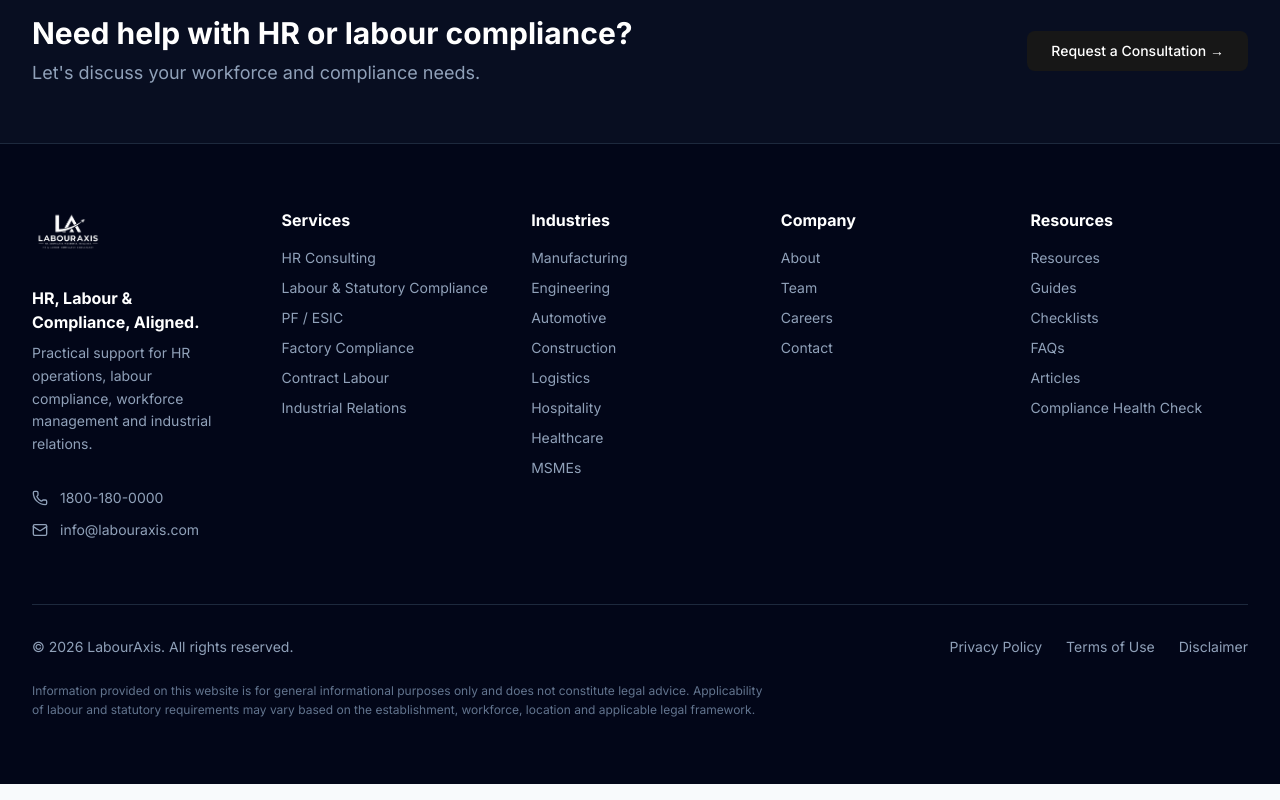
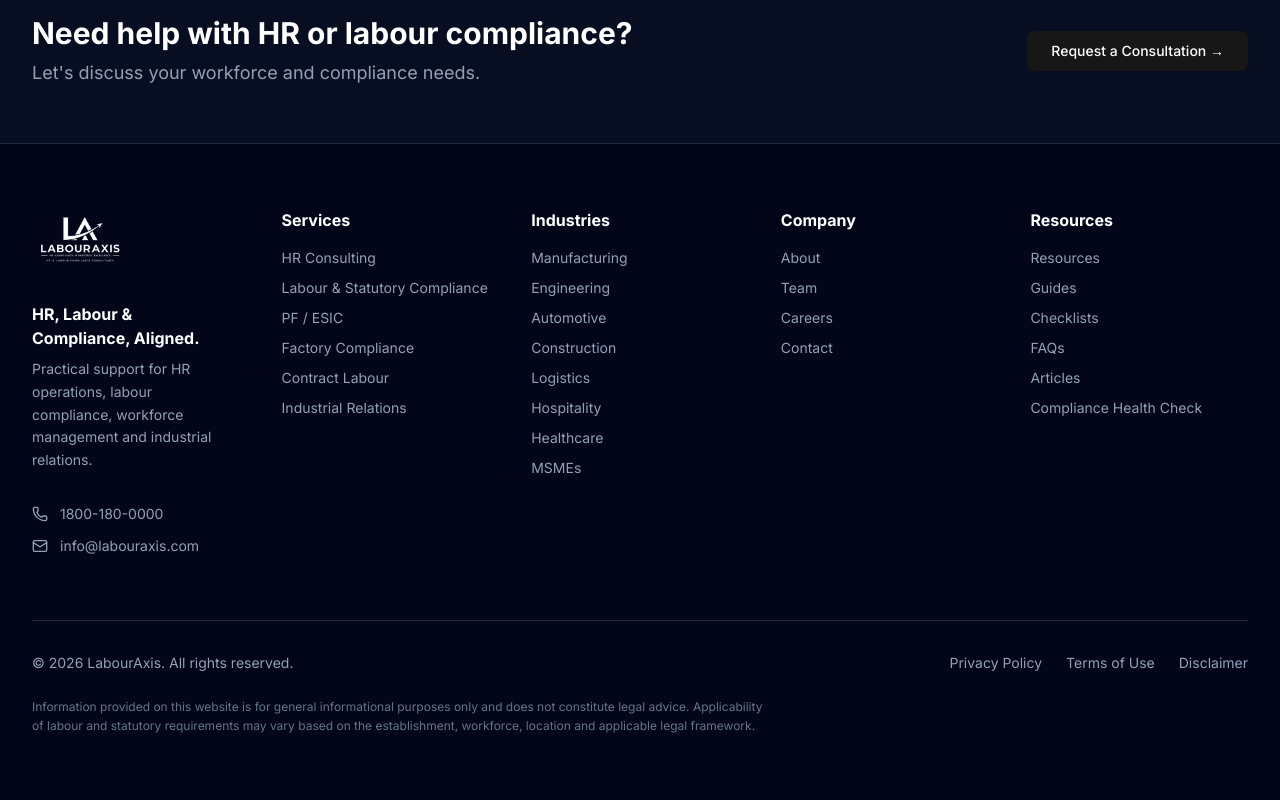
Before and after one commit to Mahesh55703/msw, a Next.js app: page / in a window 1280 px wide. Shown: the part 5484-6284 px from the top of the page. Built offline with nearby package versions, Linux system fonts and the light colour scheme.

Commit message:
Increase footer logo size

```diff
--- a/components/layout/Footer.tsx
+++ b/components/layout/Footer.tsx
@@ -67,7 +67,7 @@
           {/* Column 1: LabourAxis */}
           <div className="lg:pr-4 mb-4 md:mb-0">
             <Link href="/" className="inline-block mb-6">
-              <Image src="/logo-transparent.png" alt="LabourAxis Logo" width={200} height={50} className="object-contain h-12 w-auto brightness-0 invert" />
+              <Image src="/logo-transparent.png" alt="LabourAxis Logo" width={250} height={80} className="object-contain h-16 w-auto brightness-0 invert" />
             </Link>
             <p className="text-white font-bold mb-2">HR, Labour & Compliance, Aligned.</p>
             <p className="text-slate-400 text-sm leading-relaxed mb-8">
```
